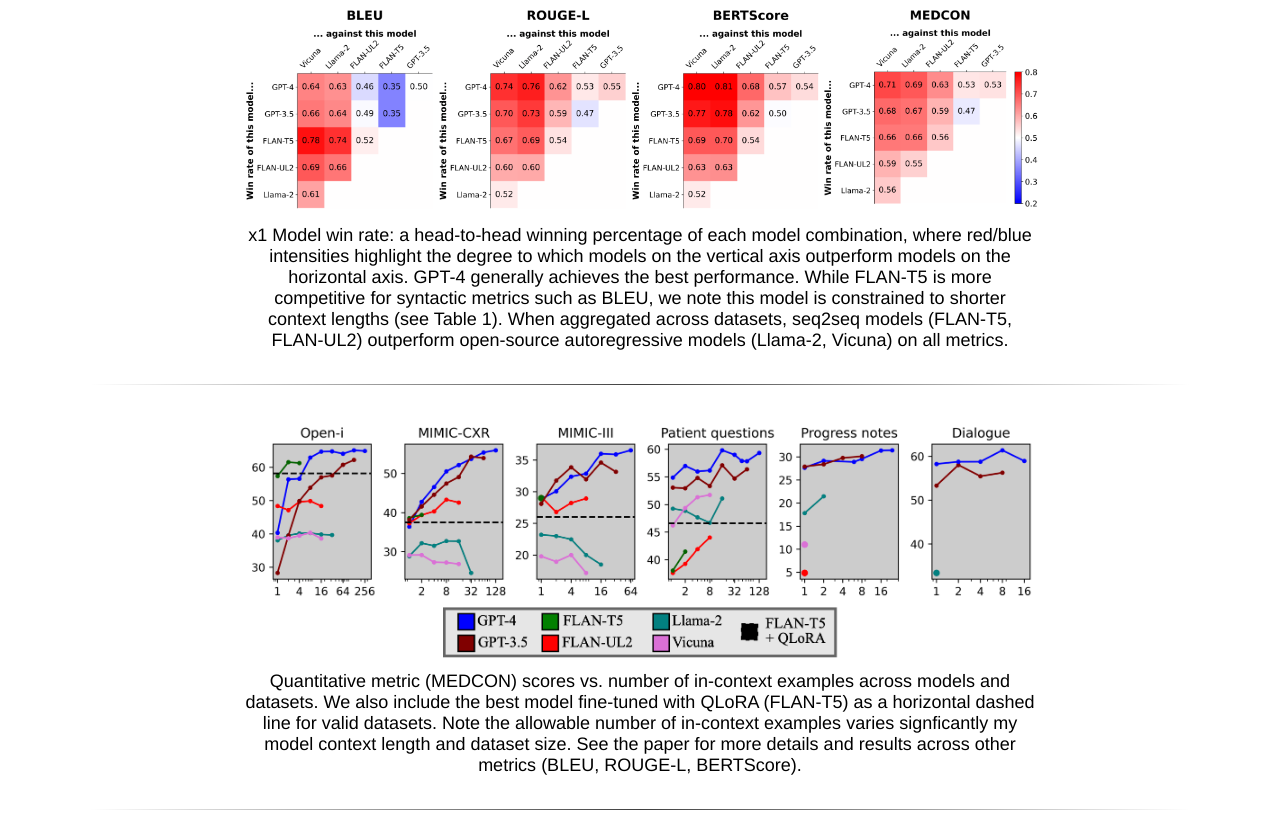
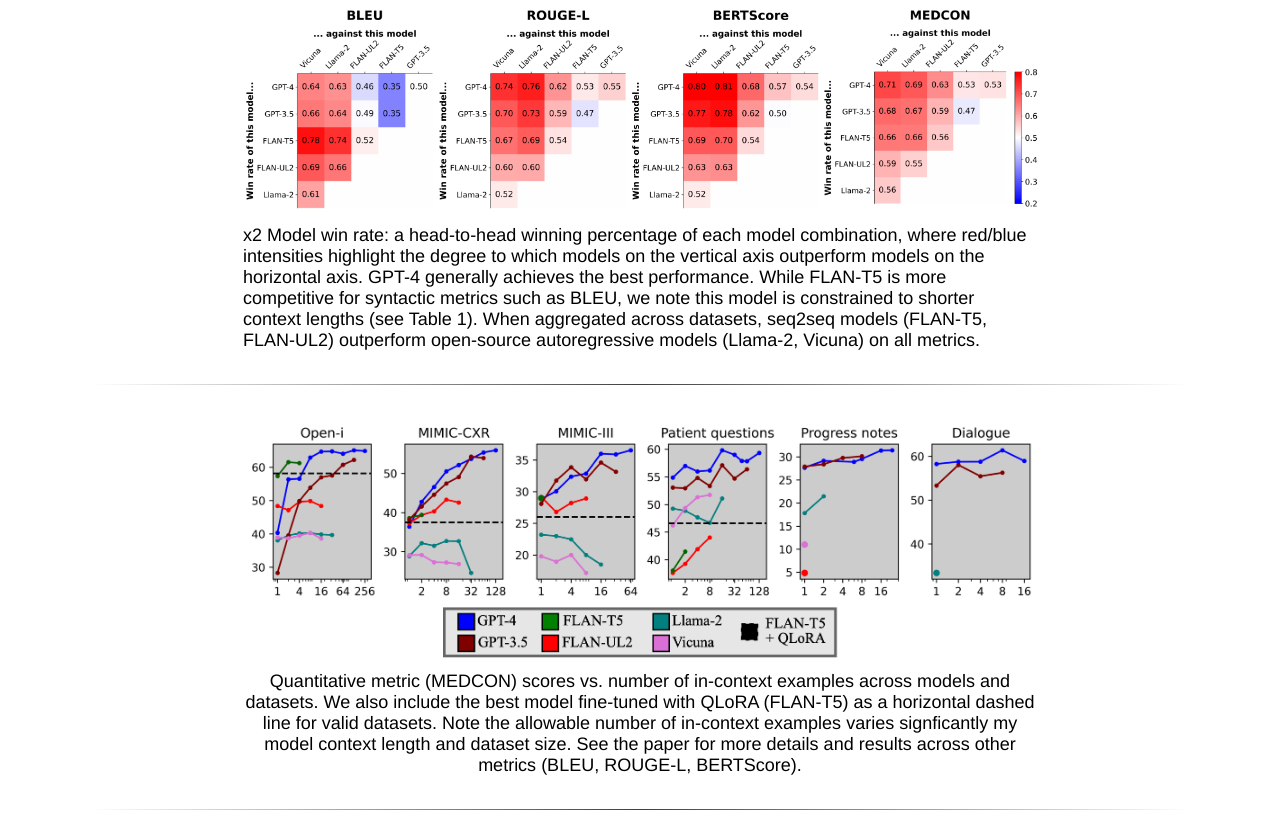
Before and after one commit to StanfordMIMI/clin-summ, a plain HTML site: page index.html in a window 1280 px wide. Shown: the part 1264-2085 px from the top of the page. Drawn offline with Linux system fonts and the light colour scheme; some packages are replaced by stand-ins of ours; a script that the page names is missing.

Commit message:
try left aligned caption

```diff
--- a/index.html
+++ b/index.html
@@ -326,9 +326,7 @@
 	<table align=center width=800px>
 		<tr>
 			<td align=left width=800px>
-				<center>
-                    x1 Model win rate: a head-to-head winning percentage of each model combination, where red/blue intensities highlight the degree to which models on the vertical axis outperform models on the horizontal axis. GPT-4 generally achieves the best performance. While FLAN-T5 is more competitive for syntactic metrics such as BLEU, we note this model is constrained to shorter context lengths (see Table 1). When aggregated across datasets, seq2seq models (FLAN-T5, FLAN-UL2) outperform open-source autoregressive models (Llama-2, Vicuna) on all metrics.
-				</center>
+                    x2 Model win rate: a head-to-head winning percentage of each model combination, where red/blue intensities highlight the degree to which models on the vertical axis outperform models on the horizontal axis. GPT-4 generally achieves the best performance. While FLAN-T5 is more competitive for syntactic metrics such as BLEU, we note this model is constrained to shorter context lengths (see Table 1). When aggregated across datasets, seq2seq models (FLAN-T5, FLAN-UL2) outperform open-source autoregressive models (Llama-2, Vicuna) on all metrics.
 			</td>
 		</tr>
 	</table>
```
